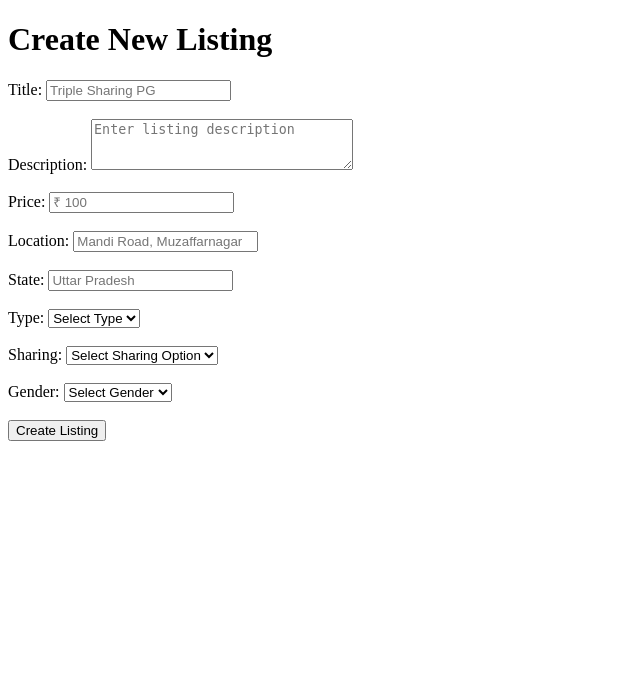
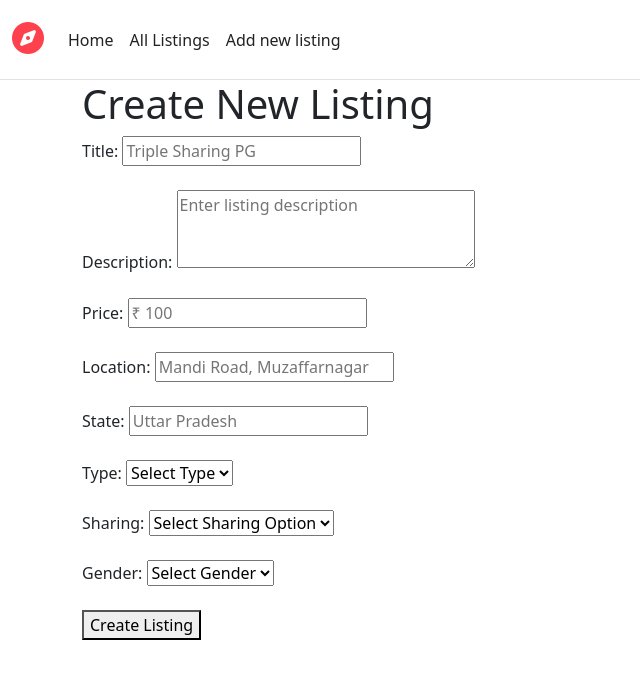
Before and after one commit to Naman-Nagar10/room360, a Node server app: page /listings/new in a window 1280 px wide. Shown: the top 679 px of the page, without its empty margins (0-640 px from the left). Run offline with Node 20, Linux system fonts and the light colour scheme; some libraries are stand-ins or nearby versions.

Commit message:
phase 2a(add navbar)

```diff
--- a/public/css/style.css
+++ b/public/css/style.css
@@ -1,3 +1,19 @@
-body {
+/* body {
     background-color: rgb(250, 121, 196);
+} */
+
+
+.navbar {
+    height: 5rem;
+    background-color: white;
 }
+
+.fa-compass {
+    font-size: 2rem;
+    color:#fe424d;
+}
+
+.nav-link {
+    color: #222222 !important;
+    font-size: 1.5rem;
+}
--- /dev/null
+++ b/views/includes/navbar.ejs
@@ -0,0 +1,20 @@
+<nav class="navbar navbar-expand-md bg-body-light border-bottom sticky-top">
+  <div class="container-fluid">
+    <a class="navbar-brand" href="/"><i class="fa-solid fa-compass"></i></a>
+    <button
+        class="navbar-toggler"
+        type="button"
+        data-bs-toggle="collapse"
+        data-bs-target="#navbarNavAltMarkup"
+    >
+      <span class="navbar-toggler-icon"></span>
+    </button>
+    <div class="collapse navbar-collapse" id="navbarNavAltMarkup">
+      <div class="navbar-nav">
+        <a class="nav-link" href="/">Home</a>
+        <a class="nav-link" href="/listings">All Listings</a>
+        <a class="nav-link" href="/listings/new">Add new listing</a>
+      </div>
+    </div>
+  </div>
+</nav>
--- a/views/layouts/boilerplate.ejs
+++ b/views/layouts/boilerplate.ejs
@@ -5,11 +5,32 @@
     <meta name="viewport" content="width=device-width, initial-scale=1.0">
     <title>Roomio</title>
     <link rel="stylesheet" href="/css/style.css">
+    <link
+        href="https://cdn.jsdelivr.net/npm/bootstrap@5.3.9/dist/css/bootstrap.min.css"
+        rel="stylesheet"
+        integrity="sha384-yEPZ7jP9S0QKiUQ0m3jjsO4ProIW7wvR9gXkI7JOGa2XVsw53Yke2bsdkBbjmmiX"
+        crossorigin="anonymous"
+    />
+
+    <link
+        rel="stylesheet"
+        href="https://cdnjs.cloudflare.com/ajax/libs/font-awesome/6.4.2/css/all.min.css"
+        integrity="sha512-z3gLpd7yknf1YoNbCzqRKc4qyor8gaKU1qmn+CShxbuBusANI9QpRohGBreCFkKxLhei6S9CQXFEbbKuqLg0DA=="
+        crossorigin="anonymous"
+        referrerpolicy="no-referrer"
+    />
 </head>
 <body>
-    <h1>Roomio: Find Your Perfect Room</h1>
+    <%- include("../includes/navbar.ejs") %>
     <div class="container">
         <%- body %>
     </div>
+
+    <script
+        src="https://cdn.jsdelivr.net/npm/bootstrap@5.3.9/dist/js/bootstrap.bundle.min.js"
+        integrity="sha384-WyOxWvTyr1QaMPfiPJSv76iReVthorl5uWlFtZPyK0IEB0hGzo9y5Bp9mYanr8Bu"
+        crossorigin="anonymous">
+    </script>
+
 </body>
 </html>
--- a/views/listings/index.ejs
+++ b/views/listings/index.ejs
@@ -2,13 +2,15 @@
 <body>
     <h3>All Listings</h3>
 
-    <form action="/listings/new" method="GET">
+    <!-- <form action="/listings/new" method="GET">
         <button>Create New Listing</button>
-    </form>
+    </form> -->
 
     <ul>
         <% for(let listing of allListings) { %>
         <li><a href="/listings/<%= listing._id %>"><%= listing.title %></a></li>
         <% } %>
+
+
     </ul>
 </body>
--- a/views/listings/new.ejs
+++ b/views/listings/new.ejs
@@ -1,10 +1,4 @@
-<!DOCTYPE html>
-<html lang="en">
-<head>
-    <meta charset="UTF-8">
-    <meta name="viewport" content="width=device-width, initial-scale=1.0">
-    <title>Create New Listing</title>
-</head>
+<% layout('/layouts/boilerplate') -%>
 <body>
     <h1>Create New Listing </h1>
 
@@ -62,4 +56,3 @@
         <button type="submit">Create Listing</button>
     </form>
 </body>
-</html>
```
Also changed, not shown: views/listings/edit.ejs (+1 -8 lines).
